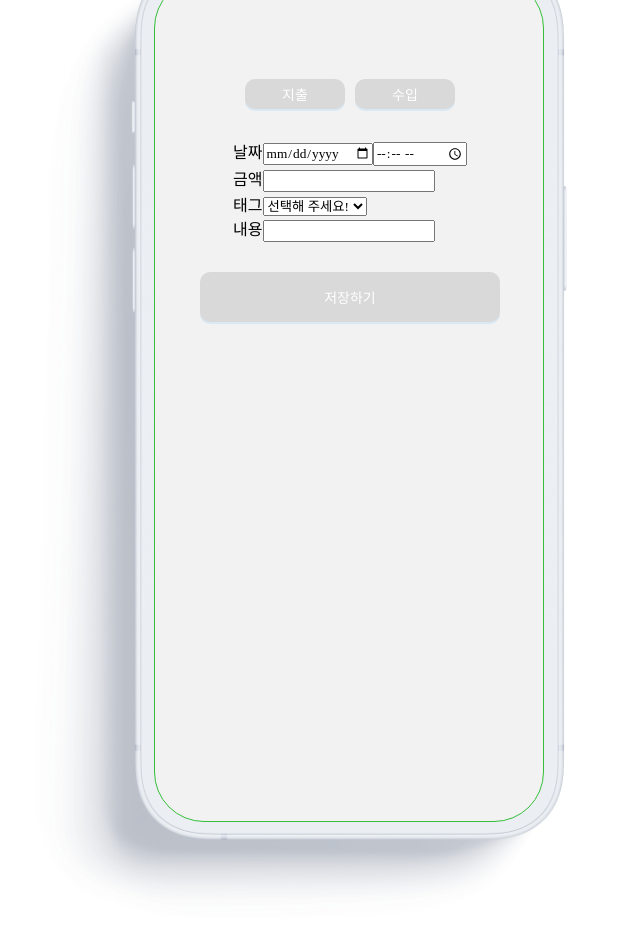
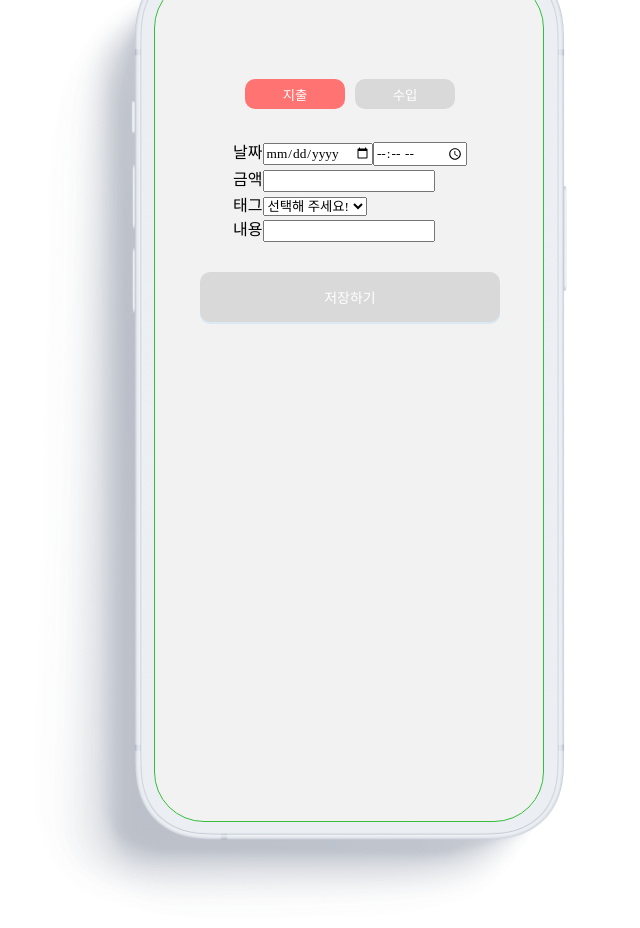
Before and after one commit to ozazat/moayo, a React (Vite) app: page /add in a window 1280 px wide. Shown: the top 928 px of the page, without its empty margins (291-931 px from the left). Built offline with nearby package versions, Linux system fonts and the light colour scheme; a web font is replaced by a local one.

Commit message:
design : Add 페이지 수입/지출 버튼 구현

```diff
--- a/src/routes/Add/Add.tsx
+++ b/src/routes/Add/Add.tsx
@@ -4,11 +4,13 @@ import { styled } from "styled-components";
 import { Button } from "antd";
 
 const Add = () => {
-  const [expense, setExpense] = useState("consume");
+  const [expense, setExpense] = useState(true);
   const [amount, setAmount] = useState(0);
-  const [category, setCategory] = useState("");
+  const [tag, setTag] = useState("");
   const [content, setContent] = useState("");
-  const cagtegories = [
+  const [isActive, SetIsActive] = useState(false);
+
+  const ConsumptionTags = [
     "선택해 주세요!",
     "🍔 식비",
     "📱 통신",
@@ -26,33 +28,31 @@ const Add = () => {
     const body = {
       amount: amount,
       userId: "ozazat",
-      category: category,
+      category: tag + content,
       date: new Date().toString()
     };
     postExpense(body).then((res) => console.log(res));
   };
 
-  // 지출/수입 핸들러
+  // 지출/수입 버튼 핸들러
   const expenseConsumeHandler = () => {
-    setExpense("consume");
+    setExpense(true);
     console.log("지출버튼", expense);
   };
 
   const expenseIncomeHandler = () => {
-    setExpense("income");
+    setExpense(false);
     console.log("수입버튼", expense);
   };
 
   // 금액 핸들러
-  const amountInputHandler = () => {
-    expense === "consume" ? (amount += "+") : (amount += "-");
-    setAmount(amount);
-    console.log("금액", amount);
+  const amountInputHandler = (e) => {
+    expense ? setAmount(e.target.value) : setAmount(-e.target.value);
   };
 
-  // 카테고리 핸들러
+  // 태그 핸들러
   const categoryHandler = (e) => {
-    setCategory(e.target.value);
+    setTag(e.target.value);
   };
 
   // 내용 핸들러
@@ -63,12 +63,12 @@ const Add = () => {
   return (
     <AddContainer>
       <ExpenseBtns>
-        <Button className="consume" type="primary" onClick={() => expenseConsumeHandler()}>
+        <ConsumeButton expense={expense} onClick={() => expenseConsumeHandler()}>
           지출
-        </Button>
-        <Button className="income" type="primary" onClick={() => expenseIncomeHandler()}>
+        </ConsumeButton>
+        <IncomeButton expense={expense} onClick={() => expenseIncomeHandler()}>
           수입
-        </Button>
+        </IncomeButton>
       </ExpenseBtns>
 
       <FormContainer action="">
@@ -79,14 +79,14 @@ const Add = () => {
         </div>
         <div>
           <label htmlFor="amount">금액</label>
-          <input type="number" id="amount" pattern="\d*" />
+          <input type="number" id="amount" pattern="\d*" onChange={(e) => amountInputHandler(e)} />
         </div>
         <div>
           <label htmlFor="">태그</label>
-          <select value={category} onChange={(e) => categoryHandler(e)}>
-            {cagtegories.map((category) => (
-              <option key={category} value={category}>
-                {category}
+          <select value={tag} onChange={(e) => categoryHandler(e)}>
+            {ConsumptionTags.map((tag) => (
+              <option key={tag} value={tag}>
+                {tag}
               </option>
             ))}
           </select>
@@ -98,7 +98,7 @@ const Add = () => {
       </FormContainer>
 
       <SubmitBtn>
-        <Button type="primary" onClick={() => postBtnHandler(category)}>
+        <Button type="primary" onClick={() => postBtnHandler(tag)}>
           저장하기
         </Button>
       </SubmitBtn>
@@ -124,15 +124,27 @@ const ExpenseBtns = styled.div`
   justify-content: center;
   align-items: center;
   gap: 10px;
-  Button {
-    width: 100px;
-    height: 30px;
-    border-radius: 10px;
-    background-color: var(--base-color-grey);
-    .consume {
-      background-color: var(--point-color-red);
-    }
-  }
+  color: #ffffff;
+`;
+
+const ConsumeButton = styled.button`
+  width: 100px;
+  height: 30px;
+  border: none;
+  outline: none;
+  border-radius: 10px;
+  background-color: ${(props) => (props.expense ? "var(--point-color-red)" : "var(--base-color-grey)")};
+  color: #ffffff;
+`;
+
+const IncomeButton = styled.button`
+  width: 100px;
+  height: 30px;
+  border: none;
+  outline: none;
+  border-radius: 10px;
+  background-color: ${(props) => (props.expense ? "var(--base-color-grey)" : "var(--point-color-green)")};
+  color: #ffffff;
 `;
 
 const FormContainer = styled.form`
```
